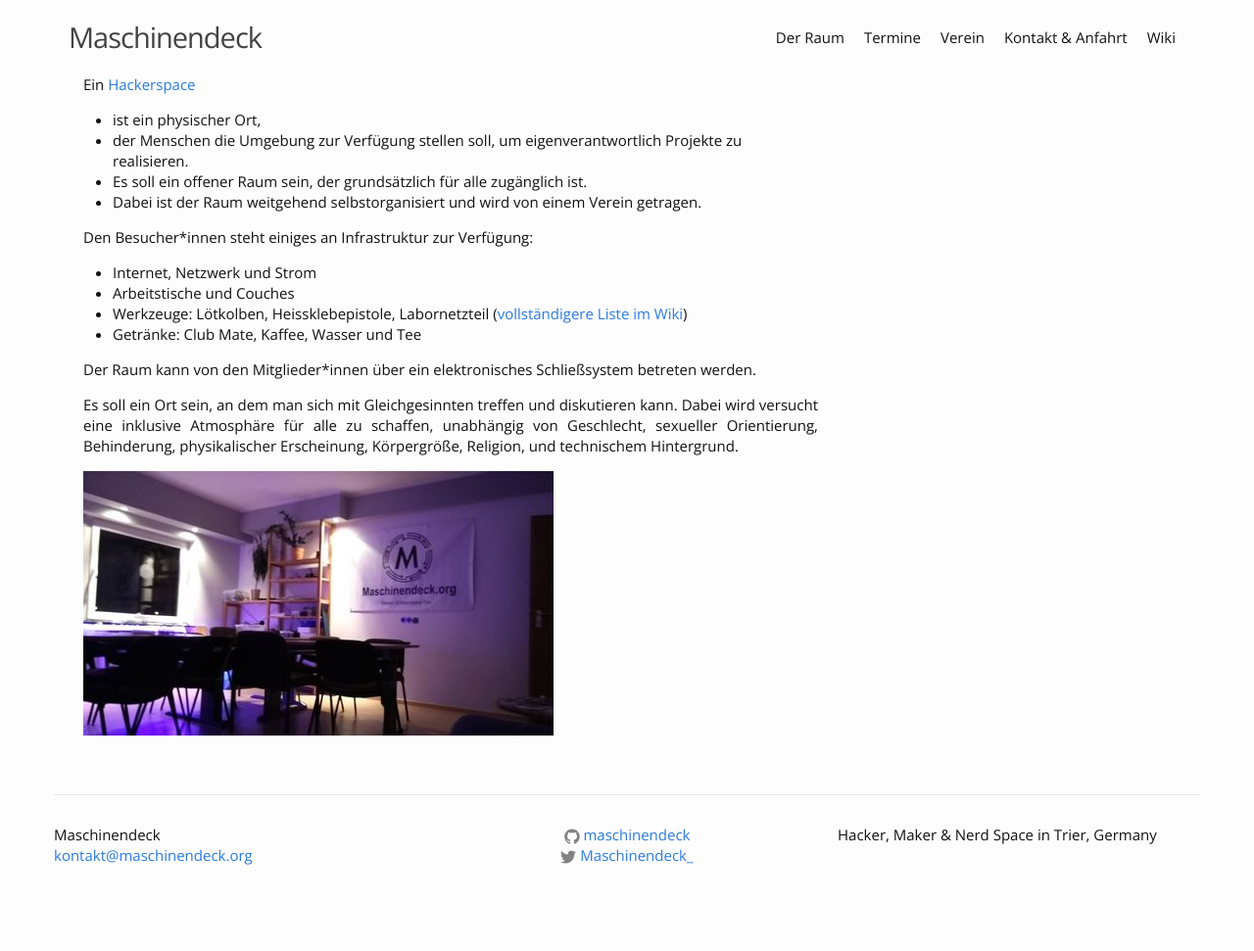
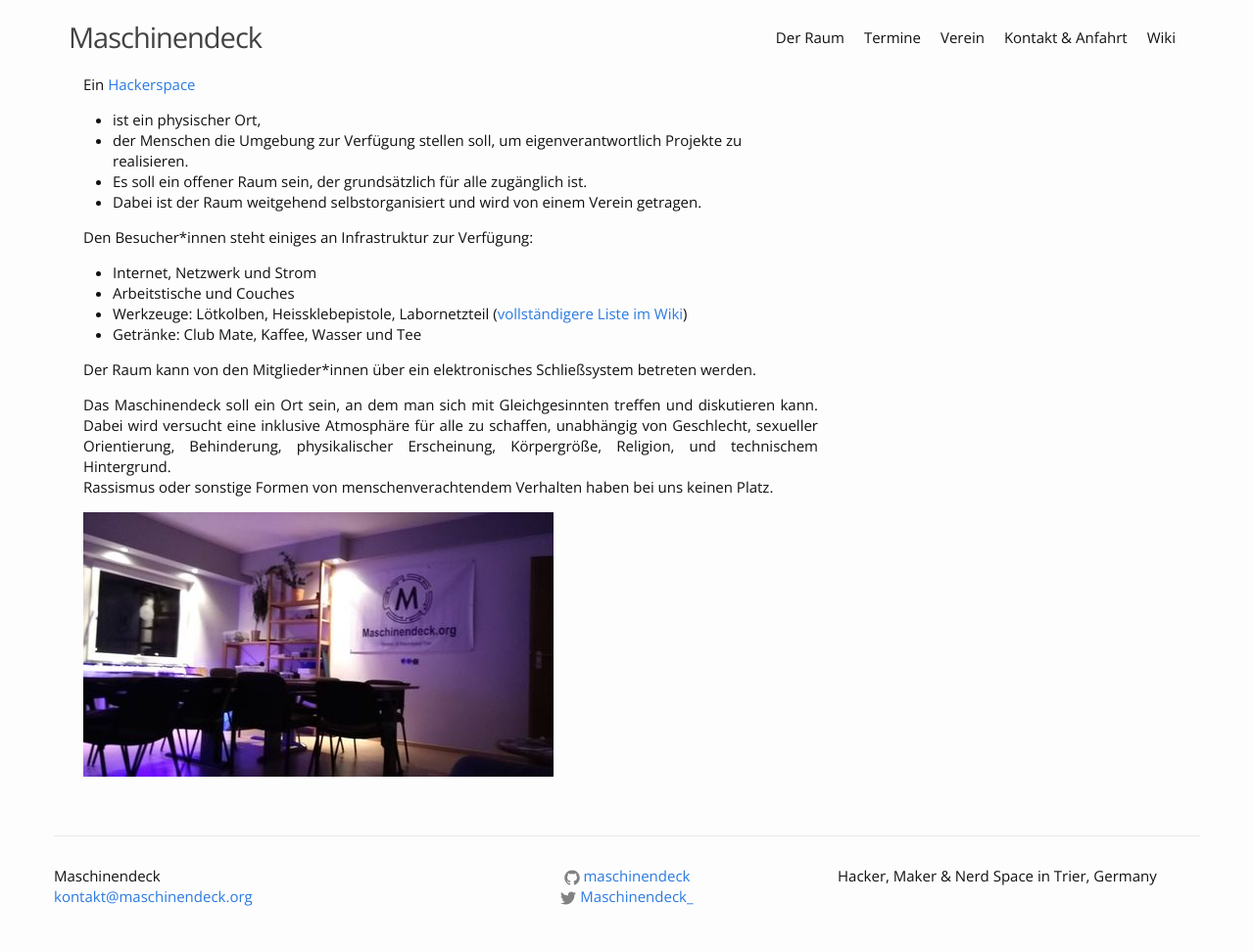
Before and after one commit to maschinendeck/maschinendeck.github.io, a Jekyll site: the page built from raum.md, in a window 1280 px wide. Shown: the whole page at 98% size. Built offline with Jekyll 4.4.1, drawn with Linux system fonts in a browser that asks for light colours; before the commit the page ends 929 px from its top, so only the background shows below that.

Commit message:
add anti-racism paragraph to room decription

```diff
--- a/raum.md
+++ b/raum.md
@@ -35,10 +35,11 @@ Der Raum kann von den Mitglieder*innen über ein elektronisches Schließsystem b
 </p>
 
 <p>
-Es soll ein Ort sein, an dem man sich mit Gleichgesinnten treffen und diskutieren kann.
+Das Maschinendeck soll ein Ort sein, an dem man sich mit Gleichgesinnten treffen und diskutieren kann.
 Dabei wird versucht eine inklusive Atmosphäre für alle zu schaffen, unabhängig von Geschlecht,
 sexueller Orientierung, Behinderung, physikalischer Erscheinung, Körpergröße, Religion,
-und technischem Hintergrund.
+und technischem Hintergrund.<br />
+Rassismus oder sonstige Formen von menschenverachtendem Verhalten haben bei uns keinen Platz.
 </p>
 
 
```
